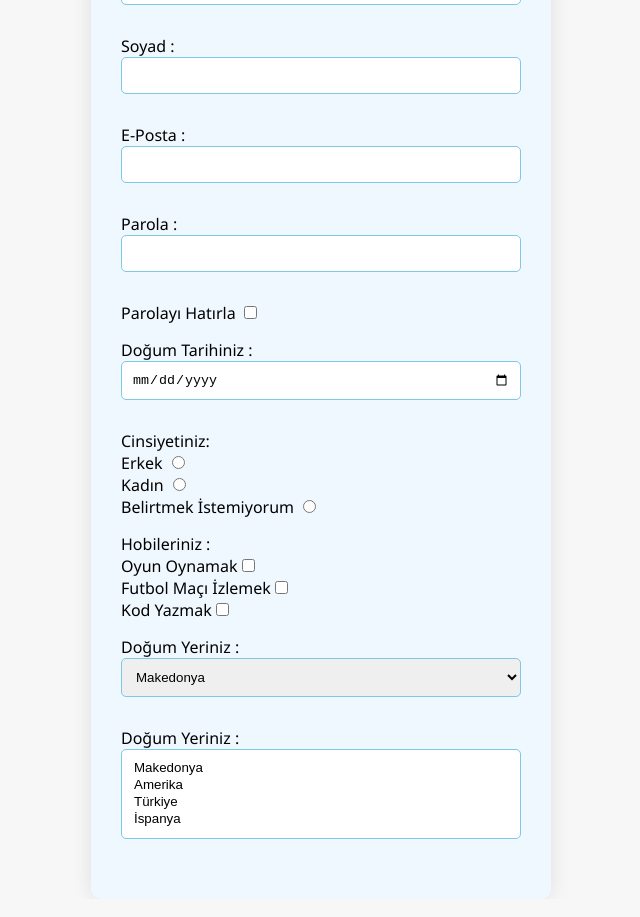
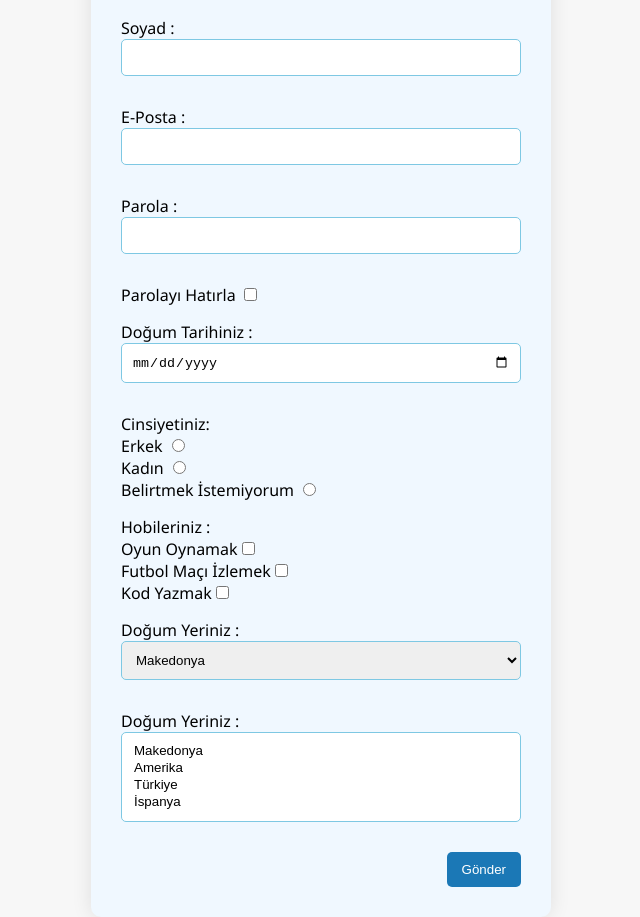
Before and after one commit to saidersoz/Web_Programlama, a plain HTML site: page forms.html in a window 1280 px wide. Shown: the whole page, without its empty margins (319-959 px from the left). Drawn offline with Linux system fonts and the light colour scheme.

Commit message:
25/01/2023 v1

```diff
--- a/forms.html
+++ b/forms.html
@@ -19,7 +19,8 @@
 
         form {
             width: 400px;
-    background-color: #f0f8ff; /* Alice Blue */
+            background-color: #f0f8ff;
+            /* Alice Blue */
             padding: 30px;
             border-radius: 10px;
             box-shadow: 0 0 20px rgba(0, 0, 0, 0.1);
@@ -43,7 +44,8 @@ select {
             padding: 10px;
             margin-bottom: 15px;
             box-sizing: border-box;
-    border: 1px solid #7ec8e3; /* Sky Blue */
+            border: 1px solid #7ec8e3;
+            /* Sky Blue */
             border-radius: 5px;
         }
 
@@ -58,13 +60,14 @@ select {
         }
 
         button {
-    background-color: #4caf50;
+            background-color: #1b78b6;
             color: #fff;
-    padding: 12px 20px;
+            padding: 10px 15px;
             border: none;
             border-radius: 5px;
             cursor: pointer;
             transition: background-color 0.3s;
+            float: right;
         }
 
         button:hover {
@@ -136,6 +139,9 @@ button:hover {
             </select>
         </p>
 
+        <button type="submit">Gönder</button>
+
+
     </form>
 
 </body>
```
Lines whose indentation alone changed are shown as unchanged.
